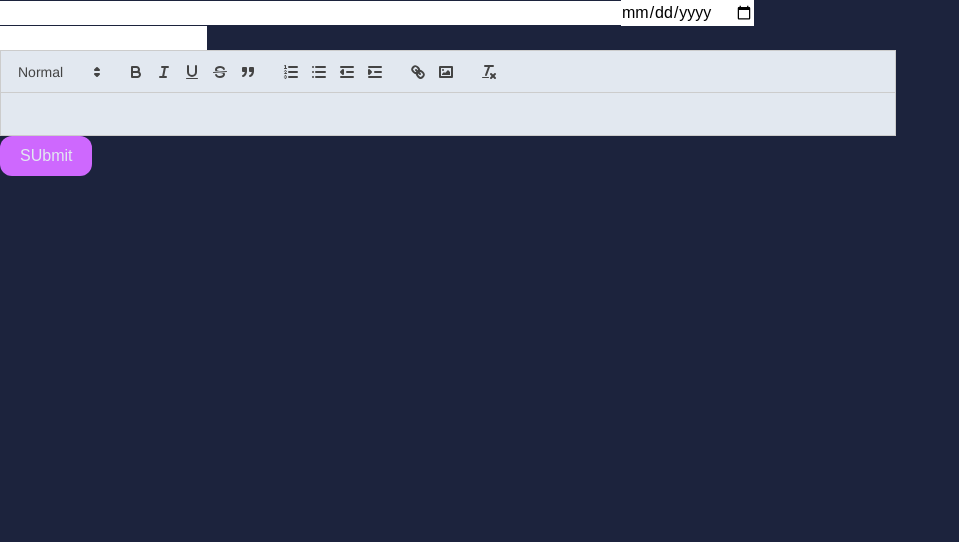
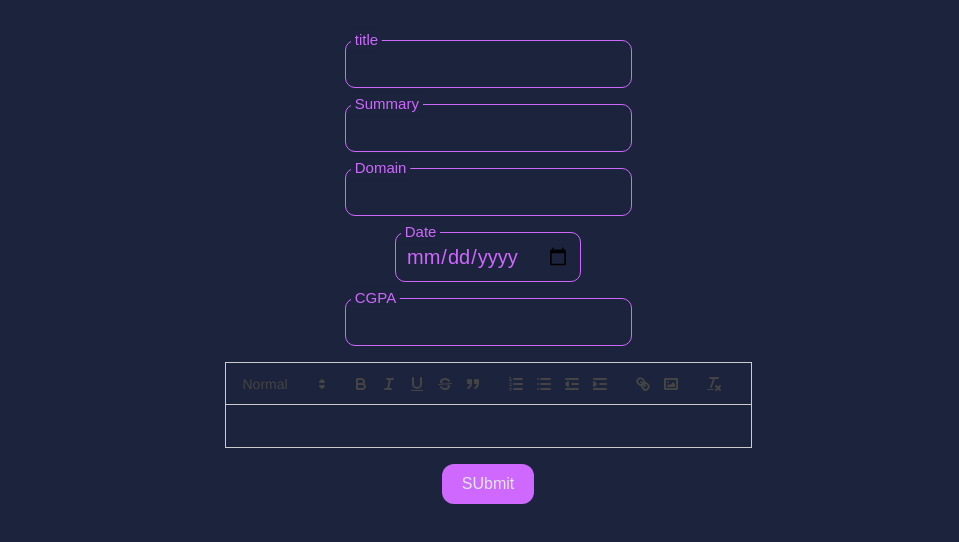
Before and after one commit to illusionist52/Vesit-expo, a React (Vite) app in the folder client/: page /createpost in a window 1280 px wide. Shown: the top 542 px of the page, without its empty margins (0-959 px from the left). Built offline with nearby package versions, Linux system fonts and the light colour scheme; a web font is replaced by a local one.

Commit message:
Experience Page UI changed and form UI updated

```diff
--- a/client/src/Components/CreatePost.jsx
+++ /dev/null
@@ -1,33 +0,0 @@
-import React from 'react'
-import { useForm } from 'react-hook-form'
-import { useSelector } from 'react-redux';
-import { useResolvedPath } from 'react-router-dom';
-import { selectProfile } from '../Slices/profileSlice';
-import { selectUser } from '../Slices/userSlice';
-import { createPosts } from '../services/apiPost';
-
-function CreatePost() {
-  const {register, handleSubmit} = useForm();
-  const user = useSelector(selectUser);
-  async function onSubmit(data)
-  {
-    data = {
-      ...data,
-      imageCover: data.imageCover[0]
-    }
-    console.log(data)
-    createPosts(data,user.token);
-  }
-  return (
-    <div>
-      <form onSubmit={handleSubmit(onSubmit)}>
-      <input type='text' {...register("title")}/>
-      <input type="text"{...register("summary")}/>
-      <input type="file" {...register("imageCover")} />
-      <button type='submit'>submit</button>
-      </form>
-    </div>
-  )
-}
-
-export default CreatePost
--- a/client/src/Components/FiltersSideBar.jsx
+++ b/client/src/Components/FiltersSideBar.jsx
@@ -2,8 +2,46 @@
 
 function FiltersSideBar() {
   return (
-    <div className="hidden md:block w-[30%] md:w-[30%] md:h-full md:bg-white md:rounded-xl md:p-4 md:text-gray">Lorem ipsum dolores voluptatem, est ipsum pariatur accusamus at earum inventore aut natus iste dignissimos dicta et quibusdam libero vero? Provident ut tempora earum corporis natus, maxime consequatur magnam nobis illum laborum, voluptates nam sint consequuntur deserunt qui soluta delectus aut? Est amet at, ea ipsa dolor corporis harum beatae cupiditate vel assumenda laudantium cum fuga aut minus deserunt quod in debitis aperiam voluptate doloribus quae ipsum fugiat dolorem! Quasi amet provident, aliquid quaerat eos commodi maiores, quibusdam dolorem error, veniam consequatur! Suscipit itaque, ea facilis voluptatum adipisci inventore officia amet quod accusantium perspiciatis distinctio eaque facere mollitia deleniti hic nesciunt veritatis provident fugiat doloremque pariatur corrupti sint. Rerum ratione tenetur neque libero, eos unde saepe adipisci recusandae facere ipsum nostrum molestias. Sequi, accusamus aperiam quas deleniti eum provident enim dolores numquam omnis commodi maiores perspiciatis. Maiores dicta omnis repudiandae deserunt ipsa fugiat dolor laboriosam nulla sint. Magni odio non atque ea, necessitatibus architecto.</div>
-  )
+    <div className="hidden md:block w-[30%] md:w-[30%] md:h-full md:bg-white md:rounded-xl md:p-4 md:text-gray">
+      Search by keywords
+      <input className="border-1 border-black ml-5" type="text" />
+      <br /><br />
+
+
+      Year Wise :
+      <select className="border border-black ml-3 rounded-lg px-3 py-1 bg-red-300 w-[90px]">
+        <option value="2017">2017</option>
+        <option value="2018">2018</option>
+        <option value="2019">2019</option>
+        <option value="2020">2020</option>
+        <option value="2021">2021</option>
+        <option value="2022">2022</option>
+        <option value="2023">2023</option>
+        <option value="2024">2024</option>
+      </select>
+
+      <br /><br />
+
+      Domain Wise :
+      <select className="border border-black ml-3 rounded-lg px-3 py-1 bg-red-300 w-[90px]">
+        <option value="2017">AI</option>
+        <option value="2018">2018</option>
+        <option value="2019">2019</option>
+        <option value="2020">2020</option>
+        <option value="2021">2021</option>
+        <option value="2022">2022</option>
+        <option value="2023">2023</option>
+        <option value="2024">2024</option>
+      </select>
+
+      <br /><br />
+
+      CGPA :
+      <label htmlFor="range"> 0 </label>
+      <input type="range" />
+
+    </div>
+  );
 }
 
-export default FiltersSideBar
+export default FiltersSideBar;
--- a/client/src/index.css
+++ b/client/src/index.css
@@ -155,6 +155,21 @@
   transition: transform 300ms;
 }
 
+.label-fixed{
+  font-size: 20px;
+  background-color: transparent;
+  padding: 0 5px;
+  position: absolute;
+  top: 9px;
+  left: 6px;
+  color: #ce68fe;
+  pointer-events: none;
+  transform-origin: left center;
+  transform: translateY(-80%) scale(0.75);
+  border-color: #ce68fe;
+  background-color: #1c233d;
+}
+
 .input:focus + .label,
 .input:not(:placeholder-shown) + .label {
   transform: translateY(-80%) scale(0.75);
--- a/client/src/pages/ExperienceForm.jsx
+++ b/client/src/pages/ExperienceForm.jsx
@@ -1,55 +1,125 @@
-import React, { useState } from 'react'
-import { useForm } from 'react-hook-form'
-import Button from '../Components/Button';
-import { createPosts } from '../services/apiPost';
-import { useSelector } from 'react-redux';
-import { selectUser } from '../Slices/userSlice';
-import ReactQuill from "react-quill"
-import "react-quill/dist/quill.snow.css"
+import React, { useState } from "react";
+import { useForm } from "react-hook-form";
+import Button from "../Components/Button";
+import { createPosts } from "../services/apiPost";
+import { useSelector } from "react-redux";
+import { selectUser } from "../Slices/userSlice";
+import ReactQuill from "react-quill";
+import "react-quill/dist/quill.snow.css";
 
 const modules = {
   toolbar: [
-    [{ 'header': [1, 2, false] }],
-    ['bold', 'italic', 'underline','strike', 'blockquote'],
-    [{'list': 'ordered'}, {'list': 'bullet'}, {'indent': '-1'}, {'indent': '+1'}],
-    ['link', 'image'],
-    ['clean']
+    [{ header: [1, 2, false] }],
+    ["bold", "italic", "underline", "strike", "blockquote"],
+    [
+      { list: "ordered" },
+      { list: "bullet" },
+      { indent: "-1" },
+      { indent: "+1" },
+    ],
+    ["link", "image"],
+    ["clean"],
   ],
-}
+};
 
 const formats = [
-  'header',
-  'bold', 'italic', 'underline', 'strike', 'blockquote',
-  'list', 'bullet', 'indent',
-  'link', 'image'
-]
+  "header",
+  "bold",
+  "italic",
+  "underline",
+  "strike",
+  "blockquote",
+  "list",
+  "bullet",
+  "indent",
+  "link",
+  "image",
+];
 
 function ExperienceForm() {
   const [value, setValue] = useState();
-  const { register , handleSubmit } = useForm();
-  const user = useSelector(selectUser)
-  function onSubmit(data){
-    data = {...data, mainContent:value}
-    console.log(data)
-    createPosts(data, user.token)
+  const { register, handleSubmit } = useForm();
+  const user = useSelector(selectUser);
+  function onSubmit(data) {
+    data = { ...data, mainContent: value };
+    console.log(data);
+    createPosts(data, user.token);
   }
 
   return (
-    <div className='bg-inherit text-black'>
-      <form onSubmit={handleSubmit(onSubmit)} className='max-w-4xl '>
-        <input type='text' {...register("title")}/>
-        <input type='text'{...register("summary")}/>
-        <input type='text'{...register("domain")}/>
-        <input type='date' {...register("date")} />
-        <input type='float'{...register("cgpa")}/>
-        <div className=' bg-slate-200 text-black'>
-        <ReactQuill modules={modules} formats={formats} value={value} onChange={(newValue)=>setValue(newValue)}/>
+    <div className="bg-inherit text-black m-5 md:m-10">
+      <form
+        onSubmit={handleSubmit(onSubmit)}
+        className="max-w-4xl flex flex-col items-center justify-center gap-y-4"
+      >
+        <div className="relative">
+          <input
+            className="input"
+            placeholder="title hai idhar"
+            type="text"
+            {...register("title")}
+          />
+          <label className="label-fixed" htmlFor="Title">
+            title
+          </label>
+        </div>
+
+        <div className="relative">
+          <input
+            className="input"
+            placeholder="Summary ayega idhar"
+            type="text"
+            {...register("summary")}
+          />
+          <label className="label-fixed" htmlFor="Summary">
+            Summary
+          </label>
+        </div>
+
+        <div className="relative">
+          <input
+            className="input"
+            type="text"
+            placeholder="Domain bata re baba"
+            {...register("domain")}
+          />
+          <label className="label-fixed" htmlFor="Domain">
+            Domain
+          </label>
+        </div>
+
+        <div className="relative">
+          <input className="input" type="date" {...register("date")} />
+          <label htmlFor="Date" className="label-fixed">
+            Date
+          </label>
+        </div>
+
+        <div className="relative">
+          <input
+            className="input"
+            type="float"
+            placeholder="Enter your CGPA"
+            {...register("cgpa")}
+          />
+          <label htmlFor="CGPA" className="label-fixed">CGPA</label>
+        </div>
+
+        <div className=" bg-tranperant text-slate-200 relative">
+          <ReactQuill
+            className="text-white rounded-3xl"
+            modules={modules}
+            formats={formats}
+            value={value}
+            onChange={(newValue) => setValue(newValue)}
+          />
+          {/* <label className="label-fixed" htmlFor="Main Content">Data</label> */}
         </div>
 
         <Button type="submit">SUbmit</Button>
       </form>
     </div>
-  )
+  );
 }
 
-export default ExperienceForm
+export default ExperienceForm;
--- a/client/src/pages/ExperiencesPage.jsx
+++ b/client/src/pages/ExperiencesPage.jsx
@@ -18,8 +18,10 @@ function ExperiencesPage() {
             CREATE POST
           </button>
         </div>
-        <div className=" md:p-5 md:h-[500px] overflow-y-scroll no-scrollbar bg-red-400">
-          <ExperienceAccordian />
+        <div className=" md:p-5 md:h-[500px] overflow-y-scroll no-scrollbar md: border md:border-slate-200 md:rounded-3xl flex flex-col gap-y-5">
+          <ExperienceAccordian/>
+          <ExperienceAccordian/>
+          <ExperienceAccordian/>
         </div>
         <Button to="/createpost">Add experience</Button>
       </div>
```
Also changed, not shown: client/src/Components/ExperienceAccordian.jsx (+143 -23 lines).
